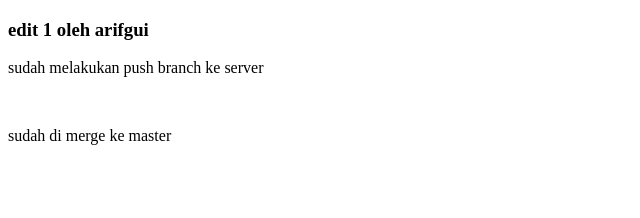
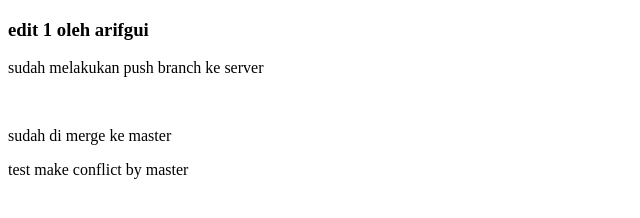
Before and after one commit to kalmipa21/Tugas-GUI, a plain HTML site: page index.html in a window 1280 px wide. Shown: the whole page, without its empty margins (0-640 px from the left). Drawn offline with Linux system fonts and the light colour scheme.

Commit message:
branch master edit untuk conflict

```diff
--- a/index.html
+++ b/index.html
@@ -10,5 +10,6 @@
     <h3>edit 1 oleh arifgui</h3>
     <p>sudah melakukan push branch ke server</p>
     <br><p>sudah di merge ke master</p>
+    <p>test make conflict by master</p>
 </body>
 </html>
```
